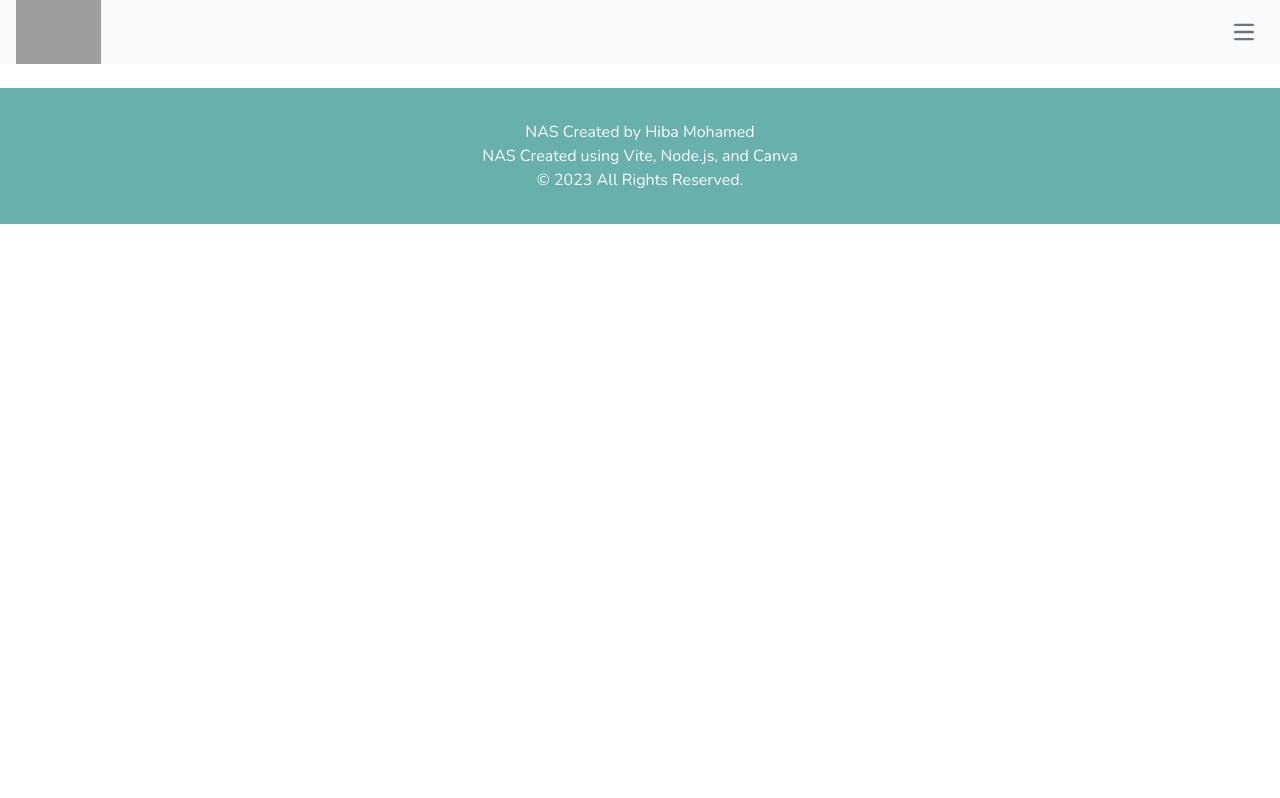
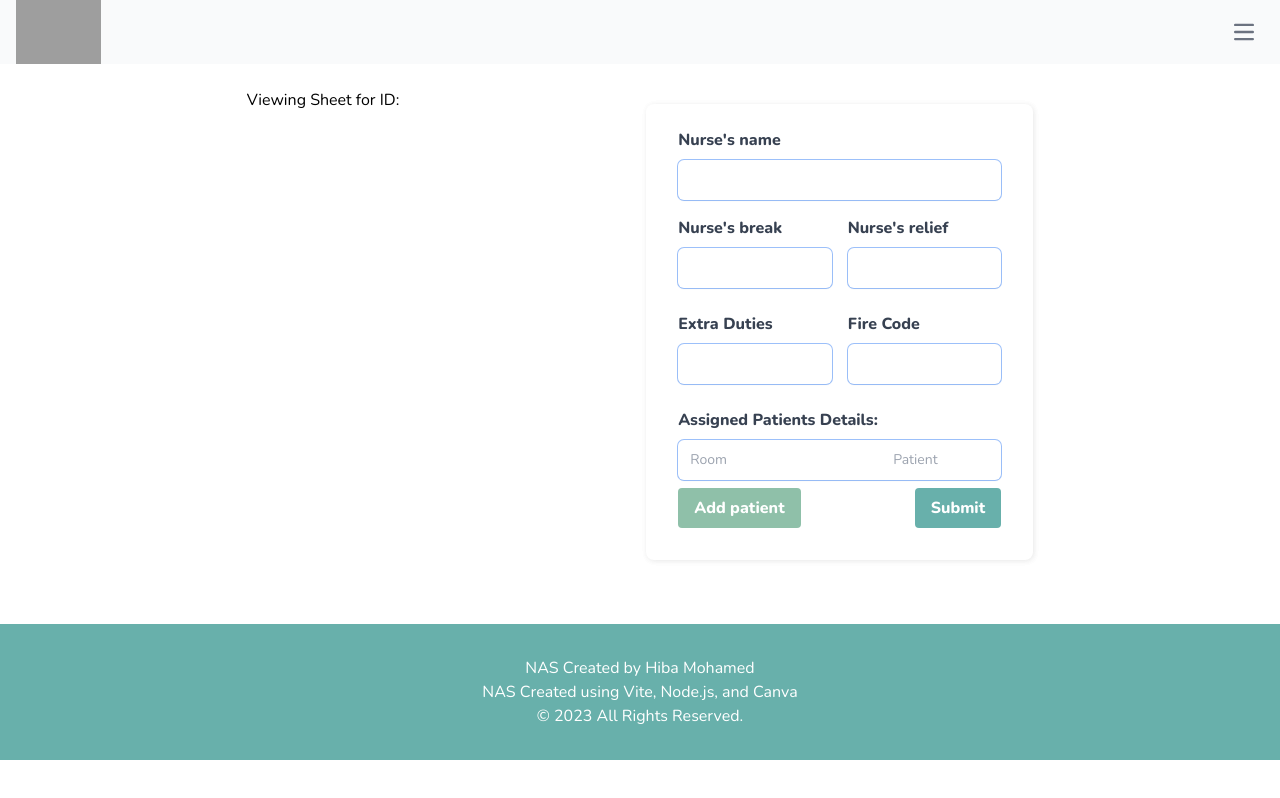
Before and after one commit to Hiba-Mohamed/Reactjs-Nurses-Assignment-Sheet, a React (Vite) app: page /manageStaff/1 in a window 1280 px wide. Built offline with nearby package versions, Linux system fonts and the light colour scheme; grey boxes are pictures that could not be loaded.

Commit message:
navigation works, but useParams issues

```diff
--- a/package.json
+++ b/package.json
@@ -22,6 +22,7 @@
     "@types/react": "^18.2.14",
     "@types/react-datepicker": "^4.11.2",
     "@types/react-dom": "^18.2.6",
+    "@types/uuid": "^9.0.2",
     "@typescript-eslint/eslint-plugin": "^5.61.0",
     "@typescript-eslint/parser": "^5.61.0",
     "@vitejs/plugin-react": "^4.0.1",
--- a/src/App.tsx
+++ b/src/App.tsx
@@ -21,7 +21,7 @@ function App() {
         <Route path="/about" element={<AboutPage />} />
         <Route path="/login" element={<Login />} />
         <Route path="/account" element={<Account />} />
-        <Route path="/manageStaff" element={<NurseForm />} />
+        <Route path="/manageStaff/:id" element={<NurseForm />} />
         <Route path="/unitNav" element={<UnitNav />} />
         <Route path="/shiftHistory" element={<ShiftHistory />} />
         <Route path="/startSheet" element={<StartSheet />} />
--- a/src/components/shiftForm.tsx
+++ b/src/components/shiftForm.tsx
@@ -1,7 +1,8 @@
 import DatePicker from "react-datepicker";
 import "react-datepicker/dist/react-datepicker.css";
 import { Controller, useForm, SubmitHandler } from "react-hook-form";
-
+import { useNavigate } from "react-router-dom";
+import { v4 as uuidv4 } from "uuid";
 
 
 interface IUnitShiftData {
@@ -11,6 +12,8 @@ interface IUnitShiftData {
 }
 
 const ShiftForm = () => {
+
+   const navigate = useNavigate();
 
   const {
     register,
@@ -32,6 +35,11 @@ const ShiftForm = () => {
 
     // Store the updated array back in localStorage
     localStorage.setItem("startShiftDataArray", JSON.stringify(existingData));
+
+        const uniqueId = uuidv4(); // Generate a unique ID using uuid
+
+        // Redirect to the new page with the unique ID
+        navigate(`/manageStaff/${uniqueId}`);
   };
 
   // Function to disable past dates (including today)
--- a/src/pages/manageStaff.tsx
+++ b/src/pages/manageStaff.tsx
@@ -1,5 +1,7 @@
 import { useForm, SubmitHandler } from "react-hook-form";
-import ShiftForm from "../components/shiftForm";
+import { useParams } from "react-router-dom";
+
+
 
 interface IFormInput {
   nurseName: string;
@@ -12,6 +14,9 @@ interface IFormInput {
 }
 
 export function NurseForm() {
+
+    const { uniqueId } = useParams();
+
   const {
     register,
     handleSubmit,
@@ -82,7 +87,7 @@ export function NurseForm() {
   return (
     <div className="font-nunito relative overflow-hidden mb-12">
       <div className="flex flex-row flex-wrap justify-evenly">
-        <ShiftForm />
+        <h1>Viewing Sheet for ID: {uniqueId}</h1>
         <form
           onSubmit={handleSubmit(onSubmit)}
           className="bg-white shadow-lg rounded-lg px-8 pt-6 pb-8 my-4"
```
Also changed, not shown: 1 other file (tests, documents, lock files or other folders).
